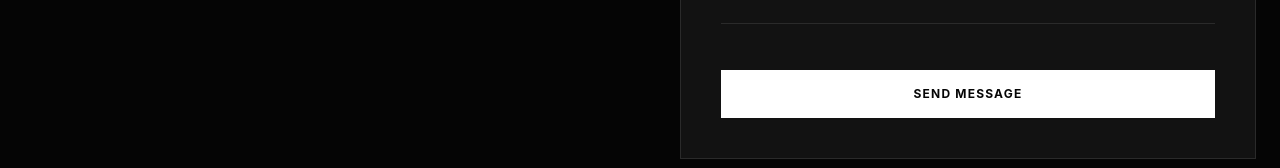
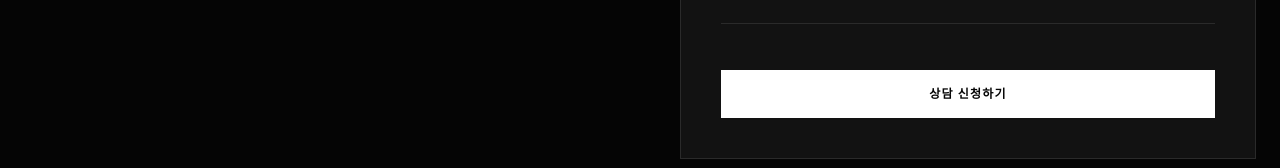
Before and after one commit to flowlab02/flowlab, a React (Vite) app: page / in a window 1280 px wide. Shown: the part 8151-8319 px from the top of the page. Built offline with nearby package versions, Linux system fonts and the light colour scheme.

Commit message:
refactor: Update navigation link and button text
Changes the 'SERVICES' navigation link to point to the '#strengths' section and updates the submit button text from 'SEND MESSAGE' to '상담 신청하기' for better clarity and localization.

```diff
--- a/src/App.tsx
+++ b/src/App.tsx
@@ -36,7 +36,7 @@ const Navbar = () => {
   const navItems = [
     { name: 'ABOUT', href: '#about' },
     { name: 'WORKS', href: '#works' },
-    { name: 'SERVICES', href: '#services' },
+    { name: 'SERVICES', href: '#strengths' },
     { name: 'PROCESS', href: '#process' },
     { name: 'PRODUCT', href: '#product' },
     { name: 'CONTACT', href: '#contact' },
@@ -287,7 +287,7 @@ export default function App() {
       </section>
 
       {/* Strengths Section */}
-      <section className="py-32 bg-white/5">
+      <section id="strengths" className="py-32 bg-white/5">
         <div className="max-w-7xl mx-auto px-6">
           <SectionHeader
             number="02"
@@ -597,7 +597,7 @@ export default function App() {
                 type="submit"
                 className="w-full py-4 bg-brand-ink text-brand-bg text-xs font-bold tracking-widest uppercase hover:opacity-90 transition-opacity mt-4"
               >
-                SEND MESSAGE
+                상담 신청하기
               </button>
             </form>
           </div>
```
